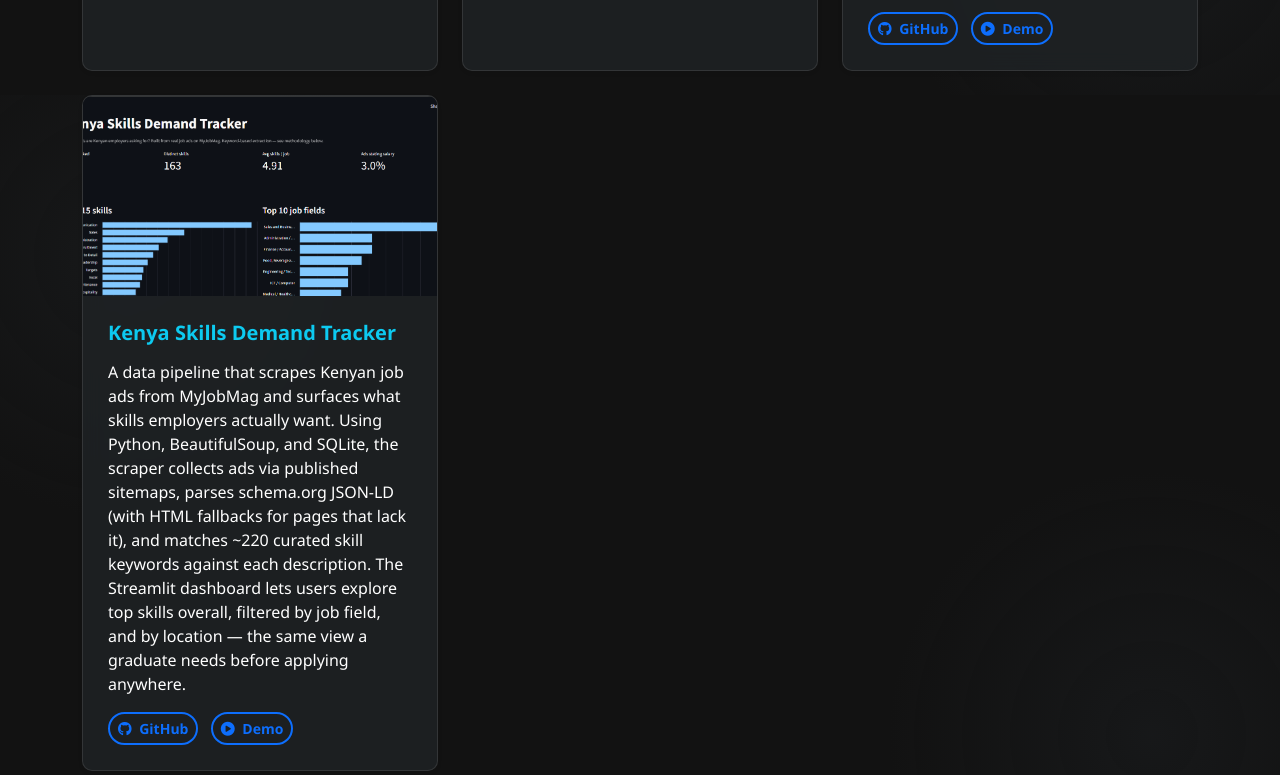
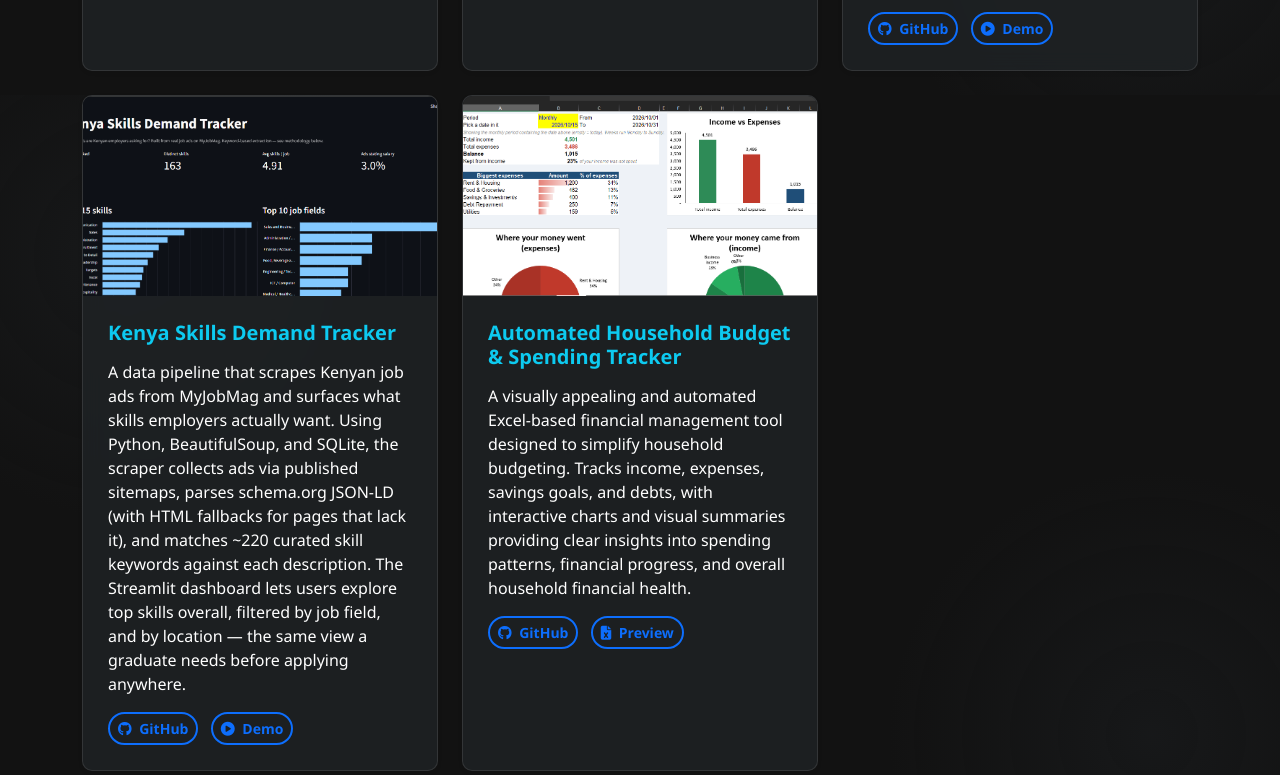
Before and after one commit to TheMark2000/Mark_M_Portfolio, a plain HTML site: page index.html in a window 1280 px wide. Shown: the part 4705-5480 px from the top of the page. Drawn offline with nearby package versions, Linux system fonts and the light colour scheme.

Commit message:
added project 8(Household budget tracker)

```diff
--- a/index.html
+++ b/index.html
@@ -389,6 +389,26 @@
             </div>
           </div>
         </div>
+      <!-- Project 8: Household Budget & Spending Tracker -->
+        <div class="col-md-4 fade-in">
+          <div class="card project-card shadow-sm h-100">
+            <img src="demo/household_tracker.png" class="card-img-top" alt="Household Spending and Budget Tracker">
+            <div class="card-body">
+              <h5 class="card-title">Automated Household Budget & Spending Tracker</h5>
+              <p class="text-white">A visually appealing and automated Excel-based financial management tool designed to
+              simplify household budgeting. Tracks income, expenses, savings goals, and debts, with interactive charts
+              and visual summaries providing clear insights into spending patterns, financial progress, and overall
+              household financial health.</p>
+            <div class="mt-3">
+              <a href="https://github.com/TheMark2000/Automated-Excel-Sheets" target="_blank" class="btn btn-outline-primary btn-sm me-2">
+                <i class="fab fa-github me-1"></i> GitHub
+              </a>
+              <a href="https://github.com/TheMark2000/Automated-Excel-Sheets/blob/main/Ivara-H1-demo.xlsx" target="_blank" class="btn btn-outline-primary btn-sm me-2">
+                <i class="fas fa-file-excel me-1"></i> Preview
+              </a>
+            </div>
+          </div>
+        </div>
       </div>
     </div>
   </section>
```
Also changed, not shown: demo/household_tracker.png (added).
